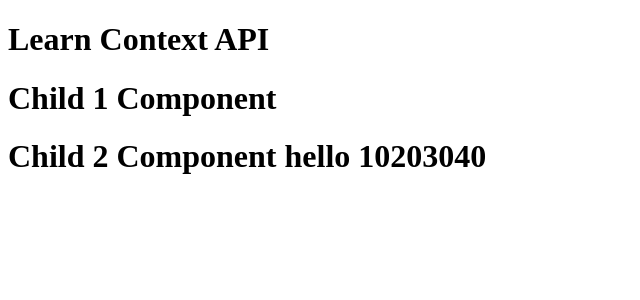
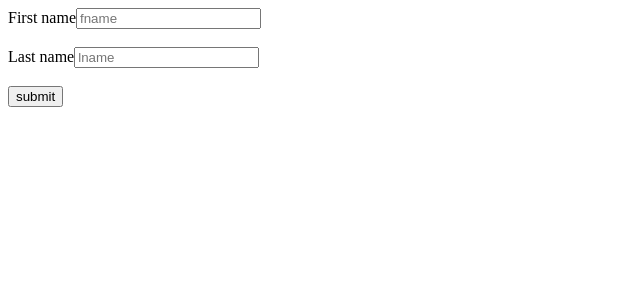
Before and after one commit to rohitkrsaini/Learn-react, a React (Vite) app: page / in a window 1280 px wide. Shown: the top 300 px of the page, without its empty margins (0-640 px from the left). Built offline with nearby package versions, Linux system fonts and the light colour scheme.

Commit message:
Controlled from1

```diff
--- /dev/null
+++ b/src/AllTopics/07_Froms/ControllerdFrom1.jsx
@@ -0,0 +1,64 @@
+
+import { useState } from "react";
+
+const ControllerdFrom1 = ()=>{
+
+const [fname ,setFname] = useState("");
+const [lname,setLname]  = useState("");
+const [massage,setMassage] = useState("");
+
+
+const handleFirstName = (e)=>{
+   setFname( e.target.value)
+}
+
+const handleLastName = (e)=>{
+   setLname( e.target.value)
+}
+
+const handleSubmit = (e) =>{
+    e.preventDefault()
+    console.log("submit");
+
+    let data = {fullname :{fname,lname}}
+    console.log(data);
+
+    setMassage(`welcome ${fname} ${lname}`)
+
+    setFname("")
+    setLname("")
+}
+return(
+    <div>
+<form onSubmit={handleSubmit} >
+
+    <label htmlFor="first_name">First name</label>
+    <input
+    type="text"
+    id="first_name"
+    placeholder="fname"
+    value={fname}
+    onChange={handleFirstName}
+    ></input>
+    <br/>
+    <br/>
+
+    <label htmlFor="last_name">Last name</label>
+    <input
+    type="text"
+    id="last_name"
+    placeholder="lname"
+    value={lname}
+    onChange={handleLastName}
+    ></input>
+    <br/>
+    <br/>
+    <button>submit</button>
+</form>
+
+<h2>{massage}</h2>
+</div>
+)
+}
+
+export default ControllerdFrom1
--- a/src/App.jsx
+++ b/src/App.jsx
@@ -21,6 +21,7 @@ import { useState } from "react"
 import LifeCycleInFbc from "./AllTopics/11_LifeCycle/LifeCycleInFbc"
 import ContextProvider from "./AllTopics/06_Context/ContextProvider"
 import ContextParent from "./AllTopics/06_Context/ContextParent"
+import ControllerdFrom1 from "./AllTopics/07_Froms/ControllerdFrom1"
 
 
 
@@ -55,9 +56,13 @@ const App = () => {
 
 
             {/* 06_Context floder import */}
-                    <ContextProvider>
+                    {/* <ContextProvider>
                         <ContextParent/>
-                    </ContextProvider>
+                    </ContextProvider> */}
+
+            {/* 07_From floder import */}
+                    <ControllerdFrom1/>
+
 
            {/* 09_ReactCss floder import */}
                {/* <ReactCss/>
```
